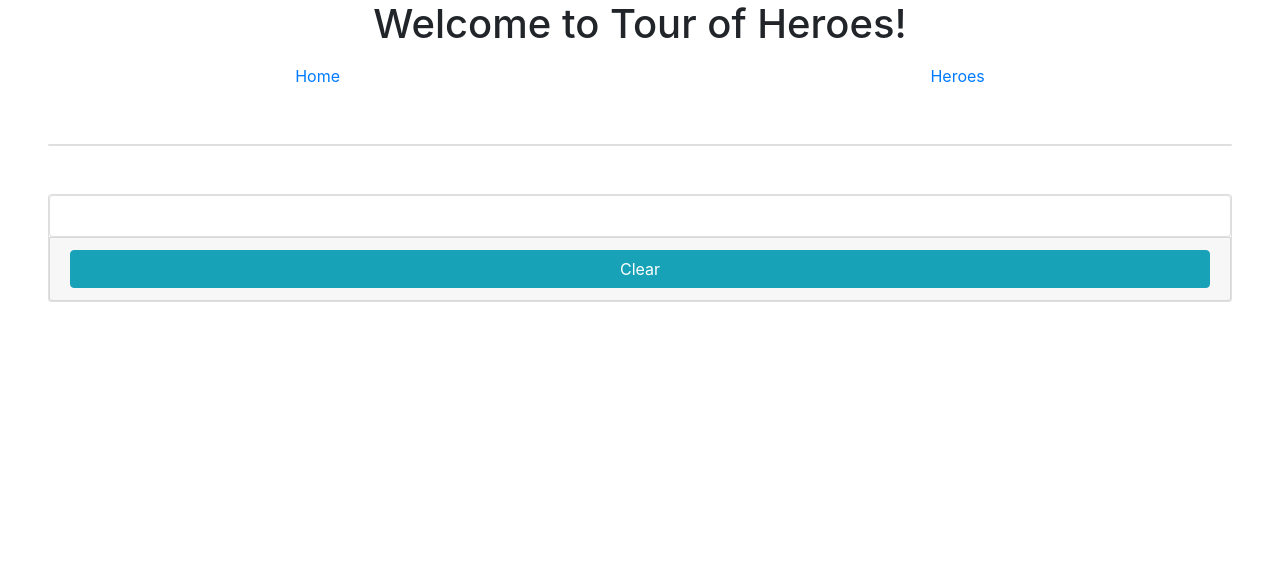
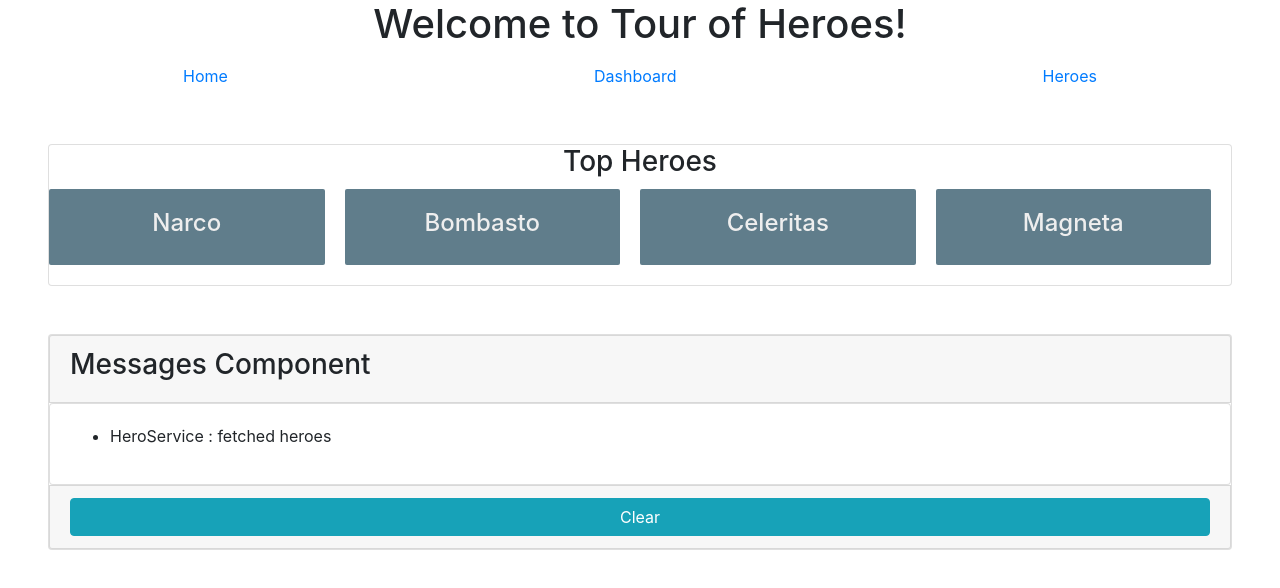
Before and after one commit to code2shank/Hero6, an Angular app in the folder HeroApp/ClientApp/: page /dashboard in a window 1280 px wide. Before the commit this address led to /. Shown: the top 588 px of the page. Built offline with nearby package versions, Linux system fonts and the light colour scheme.

Commit message:
Add GetHero method Add DashBoard Modigy hero-detail to use location, routes, Add routes to routing module Add routerlink

```diff
--- a/HeroApp/ClientApp/src/app/app.component.html
+++ b/HeroApp/ClientApp/src/app/app.component.html
@@ -4,8 +4,12 @@
   </h1>
   <ul class="nav nav-pills nav-fill">
     <li class="nav-item">
-      <a #home class="nav-link" routerLink="/" data-toggle="pill" (click)="activate($event)"  [class.active]="e=='Home'" title="Home">Home</a>
+      <a #home class="nav-link" routerLink="/" data-toggle="pill" (click)="activate($event)" [class.active]="e=='Home'" title="Home">Home</a>
     </li>
+    <li class="nav-item">
+      <a #dashboard class="nav-link" routerLink="/dashboard" data-toggle="pill" (click)="activate($event)" [class.active]="e=='Dashboard'" title="Dashboard">Dashboard</a>
+    </li>
+
     <li class="nav-item">
       <a #heroes class="nav-link" routerLink="/heroes" data-toggle="pill" (click)="activate($event)" [class.active]="e=='Heroes'" title="Heroes">Heroes</a>
     </li>
--- a/HeroApp/ClientApp/src/app/app.module.ts
+++ b/HeroApp/ClientApp/src/app/app.module.ts
@@ -7,13 +7,15 @@
 import { HeroDetailComponent } from './hero-detail/hero-detail.component';
 import { MessagesComponent } from './messages/messages.component';
 import { AppRoutingModule } from './/app-routing.module';
+import { DashboardComponent } from './dashboard/dashboard.component';
 
 @NgModule({
   declarations: [
     AppComponent,
     HeroesComponent,
     HeroDetailComponent,
-    MessagesComponent
+    MessagesComponent,
+    DashboardComponent
   ],
   imports: [
     BrowserModule,
--- a/HeroApp/ClientApp/src/app/core/services/hero.service.ts
+++ b/HeroApp/ClientApp/src/app/core/services/hero.service.ts
@@ -8,6 +8,20 @@
   providedIn: 'root'
 })
 export class HeroService {
+  getHero(id: number): Observable<Hero> {
+    if (HEROES.find(hero => hero.id === id)) {
+      this.messageService.add(`HeroService: fetched hero id:${id}`)
+      return of(HEROES.find(hero => hero.id === id));
+    }
+    else {
+      this.messageService.add(`HeroService: did not find hero id:${id}`)
+      let hero: Hero;
+      hero.id = null;
+      hero.name = null;
+      return of(hero);
+    }
+
+    }
 
   constructor(private messageService : MessageService) { }
 
--- /dev/null
+++ b/HeroApp/ClientApp/src/app/dashboard/dashboard.component.css
@@ -0,0 +1,78 @@
+/* DashboardComponent's private CSS styles */
+[class*='col-'] {
+  float: left;
+  padding-right: 20px;
+  padding-bottom: 20px;
+}
+
+  [class*='col-']:last-of-type {
+    padding-right: 0;
+  }
+
+a {
+  text-decoration: none;
+}
+
+*, *:after, *:before {
+  -webkit-box-sizing: border-box;
+  -moz-box-sizing: border-box;
+  box-sizing: border-box;
+}
+
+h3 {
+  text-align: center;
+  margin-bottom: 0;
+}
+
+h4 {
+  position: relative;
+}
+
+.grid {
+  margin: 0;
+}
+
+.col-1-4 {
+  width: 25%;
+}
+
+.module {
+  padding: 20px;
+  text-align: center;
+  color: #eee;
+  max-height: 120px;
+  min-width: 120px;
+  background-color: #607d8b;
+  border-radius: 2px;
+}
+
+  .module:hover {
+    background-color: #eee;
+    cursor: pointer;
+    color: #607d8b;
+  }
+
+.grid-pad {
+  padding: 10px 0;
+}
+
+  .grid-pad > [class*='col-']:last-of-type {
+    padding-right: 20px;
+  }
+
+@media (max-width: 600px) {
+  .module {
+    font-size: 10px;
+    max-height: 75px;
+  }
+}
+
+@media (max-width: 1024px) {
+  .grid {
+    margin: 0;
+  }
+
+  .module {
+    min-width: 60px;
+  }
+}
--- /dev/null
+++ b/HeroApp/ClientApp/src/app/dashboard/dashboard.component.html
@@ -0,0 +1,8 @@
+<h3>Top Heroes</h3>
+<div class="grid grid-pad">
+  <a *ngFor="let hero of heroes" class="col-1-4" routerLink="/detail/{{hero.id}}">
+    <div class="module hero">
+      <h4>{{hero.name}}</h4>
+    </div>
+  </a>
+</div>
--- /dev/null
+++ b/HeroApp/ClientApp/src/app/dashboard/dashboard.component.ts
@@ -0,0 +1,27 @@
+import { Component, OnInit } from '@angular/core';
+import { Hero } from '../core/classes/Hero';
+import { HeroService } from '../core/services/hero.service';
+
+
+@Component({
+  selector: 'app-dashboard',
+  templateUrl: './dashboard.component.html',
+  styleUrls: ['./dashboard.component.css']
+})
+export class DashboardComponent implements OnInit {
+
+  heroes: Hero[] = []
+
+  constructor(private heroService : HeroService) { }
+
+  ngOnInit() {
+    this.getHeroes();
+  }
+
+
+  getHeroes() {
+    this.heroService.getHeroes()
+    .subscribe(heroes=> this.heroes = heroes.slice(1,5))
+  }
+
+}
--- a/HeroApp/ClientApp/src/app/hero-detail/hero-detail.component.ts
+++ b/HeroApp/ClientApp/src/app/hero-detail/hero-detail.component.ts
@@ -1,6 +1,8 @@
 import { Component, OnInit, Input } from '@angular/core';
 import { Hero } from '../core/classes/hero';
-
+import {Location } from '@angular/common';
+import {ActivatedRoute } from '@angular/router';
+import { HeroService} from '../core/services/hero.service';
 @Component({
   selector: 'app-hero-detail',
   templateUrl: './hero-detail.component.html',
@@ -10,9 +12,21 @@
 
   @Input() hero: Hero;
 
-  constructor() { }
+  constructor(
+    private activatedRoute: ActivatedRoute,
+    private heroService: HeroService,
+    private location: Location
+  ) { }
 
   ngOnInit() {
+    this.getHero();
+  }
+
+
+  getHero() {
+    const id = +this.activatedRoute.snapshot.paramMap.get('id');
+    this.heroService.getHero(id)
+      .subscribe(hero => this.hero = hero);
   }
 
 }
--- a/HeroApp/ClientApp/src/app/heroes/heroes.component.html
+++ b/HeroApp/ClientApp/src/app/heroes/heroes.component.html
@@ -8,18 +8,20 @@
   <div class="card card-columns">
     <h2>My Heroes List</h2>
     <ul *ngFor="let hero of heroes" class="list-unstyled heroes">
-      <li [class.selected]="hero==selectedHero" (click)="onSelect(hero)">
-        <span class="badge">ID : {{hero.id}}</span> Name : {{hero.name}}
+      <li>
+        <a routerLink="/detail/{{hero.id}}">
+          <span class="badge">ID : {{hero.id}}</span> Name : {{hero.name}}
+        </a>
       </li>
     </ul>
   </div>
 
 </div>
 
-<div class="card card-footer">
+<!--<div class="card card-footer">
   <h5 *ngIf="selectedHero">You have selected: </h5>
   <app-hero-detail [hero]="selectedHero"></app-hero-detail>
-</div>
+</div>-->
 
 
 
--- a/HeroApp/ClientApp/src/app/heroes/heroes.component.ts
+++ b/HeroApp/ClientApp/src/app/heroes/heroes.component.ts
@@ -12,7 +12,7 @@
 
   heroes : Hero[];
 
- selectedHero: Hero;
+ //selectedHero: Hero;
 
   constructor(private heroService: HeroService) { }
 
@@ -20,9 +20,9 @@
     this.getHeroes();
   }
 
-  onSelect(hero: Hero) {
-    this.selectedHero = hero;
-  }
+  //onSelect(hero: Hero) {
+  //  this.selectedHero = hero;
+  //}
 
   getHeroes() {
     this.heroService.getHeroes()
```
Also changed, not shown: HeroApp/ClientApp/src/app/app-routing.module.ts (+6 -1 lines), 1 other file (tests, documents, lock files or other folders).
